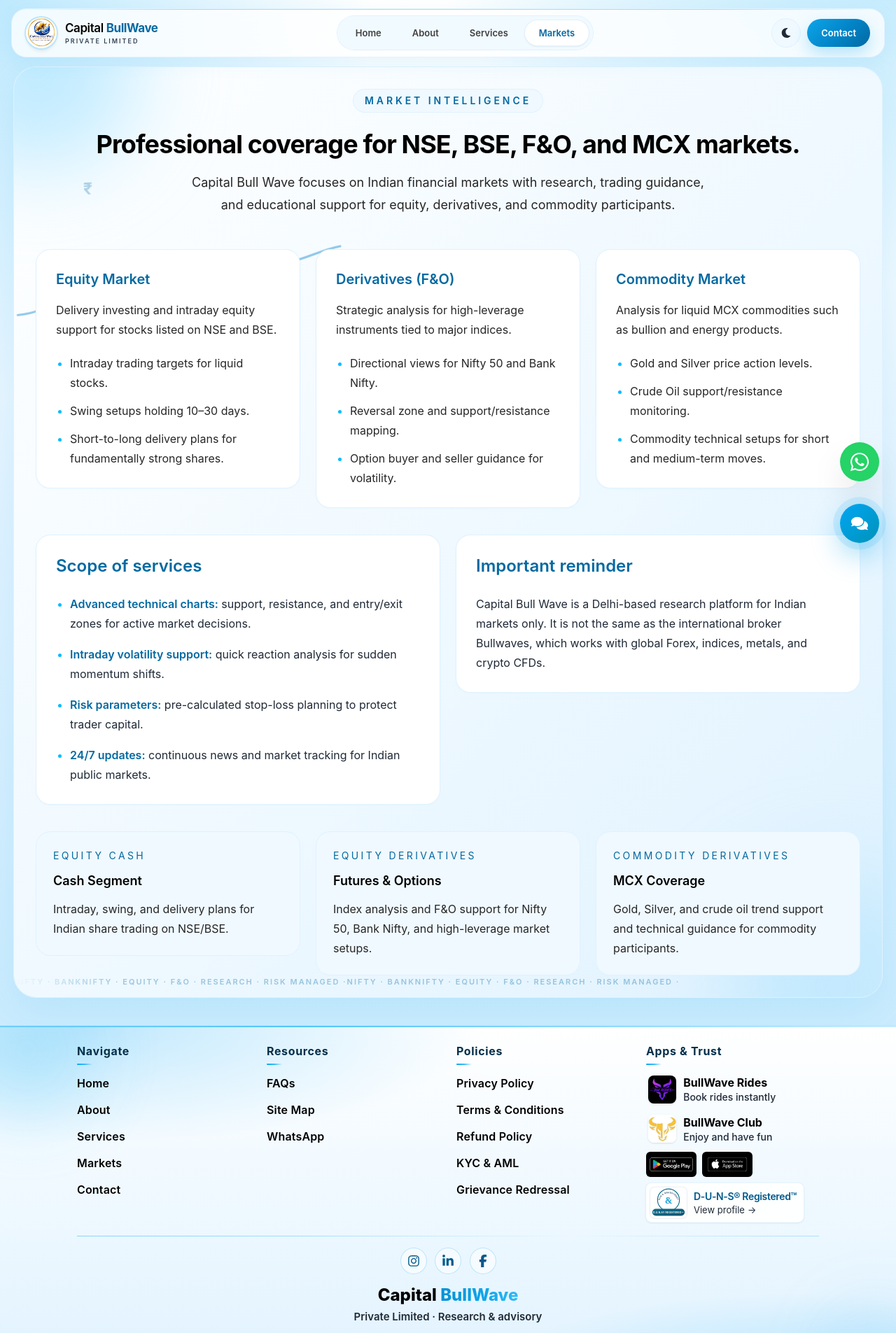
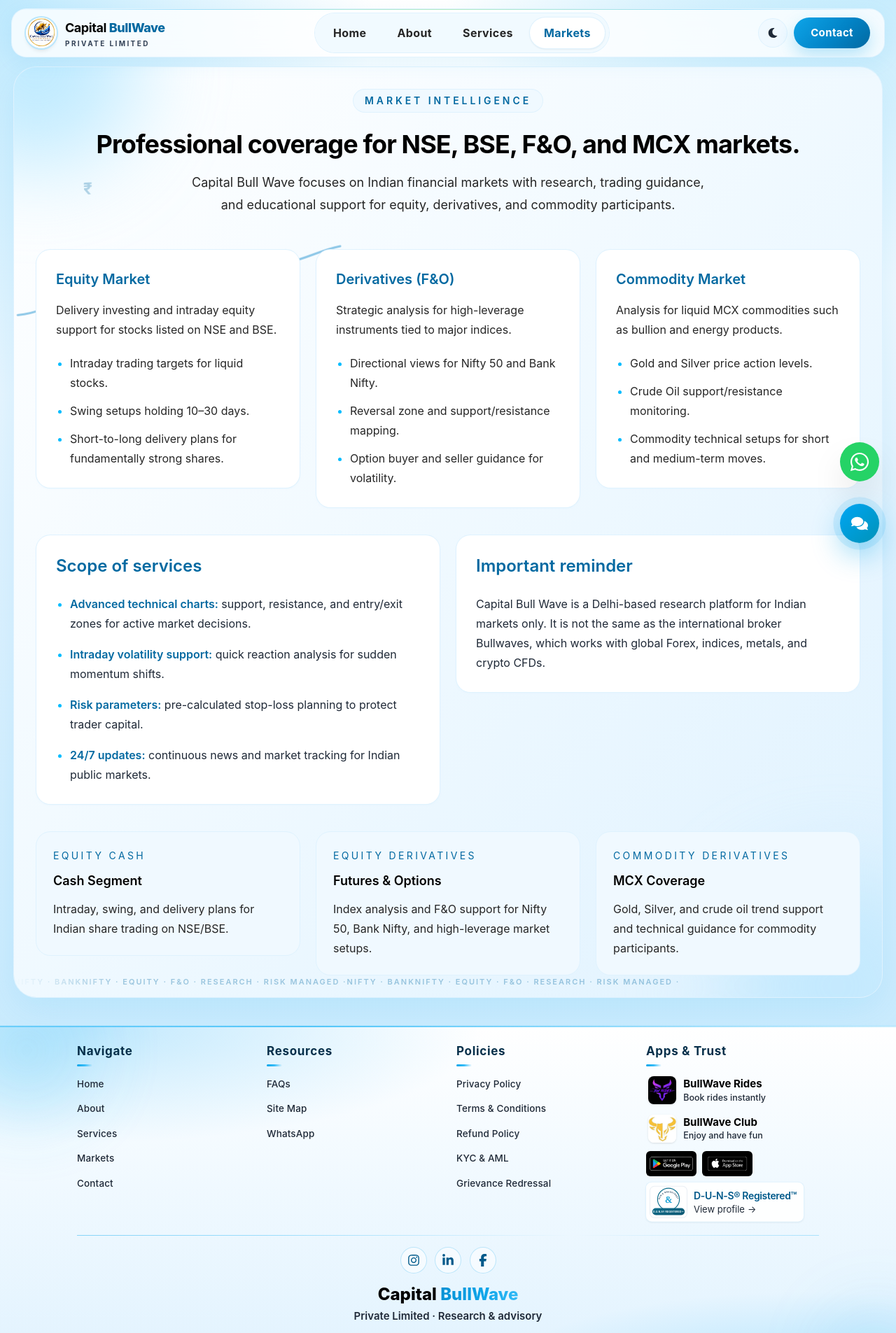
Before and after one commit to capitalbullwave/CapitalBullWave-Website, a React (Vite) app in the folder BullWaveCapital-Frontend/: page /markets in a window 1280 px wide. Shown: the top 1905 px of the page at 70% size. Built offline with nearby package versions, Linux system fonts and the light colour scheme.

Commit message:
nw changes

```diff
--- a/BullWaveCapital-Frontend/src/index.css
+++ b/BullWaveCapital-Frontend/src/index.css
@@ -3232,7 +3232,7 @@
 
 .bw-foot-link {
   display: inline-block;
-  font-weight: 600;
+  font-weight: 500;
   letter-spacing: 0.01em;
   transition:
     color 0.22s ease,
@@ -3242,7 +3242,7 @@
 
 .bw-foot-link:hover {
   transform: translateX(4px);
-  font-weight: 700;
+  font-weight: 600;
 }
 
 .bw-footer--light .bw-foot-link:hover {
--- a/BullWaveCapital-Frontend/src/pages/Footer.jsx
+++ b/BullWaveCapital-Frontend/src/pages/Footer.jsx
@@ -75,11 +75,11 @@
   const heading = dark ? "text-white" : "text-slate-950";
   const muted = dark ? "text-slate-400" : "text-slate-600";
   const colHead = dark
-    ? "text-[15px] font-bold tracking-[0.04em] text-sky-100 sm:text-base"
-    : "text-[15px] font-bold tracking-[0.04em] text-sky-950 sm:text-base";
+    ? "text-base font-bold tracking-[0.06em] text-sky-100 sm:text-[17px]"
+    : "text-base font-bold tracking-[0.06em] text-sky-950 sm:text-[17px]";
   const itemLink = dark
-    ? "bw-foot-link text-[15px] font-semibold leading-7 text-slate-200 hover:text-sky-300 sm:text-base"
-    : "bw-foot-link text-[15px] font-semibold leading-7 text-slate-800 hover:text-sky-700 sm:text-base";
+    ? "bw-foot-link text-[13px] font-medium leading-6 text-slate-300 hover:text-sky-300 sm:text-[13.5px]"
+    : "bw-foot-link text-[13px] font-medium leading-6 text-slate-700 hover:text-sky-700 sm:text-[13.5px]";
 
   const renderLink = (item, className) => {
     if (item.isFaq) {
@@ -175,10 +175,10 @@
                     className="h-10 w-10 rounded-lg object-cover shadow-sm"
                   />
                   <div className="min-w-0">
-                    <p className={`text-[15px] font-bold leading-snug sm:text-base ${heading}`}>
+                    <p className={`text-[14px] font-bold leading-snug sm:text-[15px] ${heading}`}>
                       BullWave Rides
                     </p>
-                    <p className={`text-[13px] font-medium leading-snug sm:text-sm ${muted}`}>
+                    <p className={`text-[12px] font-medium leading-snug sm:text-[12.5px] ${muted}`}>
                       Book rides instantly
                     </p>
                   </div>
@@ -190,10 +190,10 @@
                     className="h-10 w-10 rounded-lg object-cover shadow-sm"
                   />
                   <div className="min-w-0">
-                    <p className={`text-[15px] font-bold leading-snug sm:text-base ${heading}`}>
+                    <p className={`text-[14px] font-bold leading-snug sm:text-[15px] ${heading}`}>
                       BullWave Club
                     </p>
-                    <p className={`text-[13px] font-medium leading-snug sm:text-sm ${muted}`}>
+                    <p className={`text-[12px] font-medium leading-snug sm:text-[12.5px] ${muted}`}>
                       Enjoy and have fun
                     </p>
                   </div>
--- a/BullWaveCapital-Frontend/src/pages/Navbar.jsx
+++ b/BullWaveCapital-Frontend/src/pages/Navbar.jsx
@@ -107,14 +107,14 @@
               <div className="flex min-w-0 flex-col justify-center leading-tight">
                 <div className="flex items-baseline gap-1 whitespace-nowrap">
                   <span
-                    className={`text-[15px] sm:text-[17px] font-semibold tracking-tight ${
+                    className={`text-base sm:text-lg font-bold tracking-tight ${
                       isDark ? "text-white" : "text-black"
                     }`}
                   >
                     Capital
                   </span>
                   <span
-                    className={`text-[15px] sm:text-[17px] font-bold tracking-tight ${
+                    className={`text-base sm:text-lg font-extrabold tracking-tight ${
                       isDark ? "text-sky-400" : "text-sky-600"
                     }`}
                   >
@@ -122,7 +122,7 @@
                   </span>
                 </div>
                 <span
-                  className={`mt-0.5 hidden text-[9px] font-semibold uppercase tracking-[0.22em] sm:block ${
+                  className={`mt-0.5 hidden text-[10px] font-bold uppercase tracking-[0.24em] sm:block ${
                     isDark ? "text-slate-400" : "text-slate-500"
                   }`}
                 >
@@ -146,14 +146,14 @@
                   to={item.path}
                   end={item.path === "/"}
                   className={({ isActive }) =>
-                    `trade-nav__link relative rounded-full px-4 xl:px-5 py-2 text-[13px] font-semibold transition-all duration-200 ${
+                    `trade-nav__link relative rounded-full px-4 xl:px-5 py-2.5 text-[15px] font-bold tracking-wide transition-all duration-200 xl:text-base ${
                       isActive
                         ? isDark
                           ? "is-active bg-sky-500 text-white shadow-lg shadow-sky-500/30"
                           : "is-active bg-white text-sky-700 shadow-sm ring-1 ring-sky-100"
                         : isDark
-                          ? "text-slate-300 hover:text-white hover:bg-white/6"
-                          : "text-neutral-700 hover:text-sky-700 hover:bg-white/90"
+                          ? "text-slate-200 hover:text-white hover:bg-white/6"
+                          : "text-neutral-800 hover:text-sky-700 hover:bg-white/90"
                     }`
                   }
                 >
@@ -179,7 +179,7 @@
 
               <Link
                 to="/contact"
-                className="bw-gradient-btn trade-nav__cta hidden sm:inline-flex items-center justify-center rounded-full px-4 sm:px-5 py-2.5 text-[13px] font-semibold !text-white transition hover:-translate-y-0.5"
+                className="bw-gradient-btn trade-nav__cta hidden sm:inline-flex items-center justify-center rounded-full px-5 sm:px-6 py-2.5 text-[15px] font-bold tracking-wide !text-white transition hover:-translate-y-0.5"
               >
                 Contact
               </Link>
@@ -227,7 +227,7 @@
                     onClick={() => setMenuOpen(false)}
                     style={{ animationDelay: `${index * 40}ms` }}
                     className={({ isActive }) =>
-                      `trade-nav__mobile-link mb-1.5 flex items-center justify-between rounded-2xl px-3.5 py-3.5 text-[15px] font-semibold transition-all
+                      `trade-nav__mobile-link mb-1.5 flex items-center justify-between rounded-2xl px-3.5 py-3.5 text-base font-bold tracking-wide transition-all
                       ${
                         isActive
                           ? isDark
@@ -247,7 +247,7 @@
                             : "bg-sky-100 text-sky-600"
                         }`}
                       >
-                        <Icon className="text-[14px]" />
+                        <Icon className="text-[15px]" />
                       </span>
                       <span>{item.name}</span>
                     </div>
```
